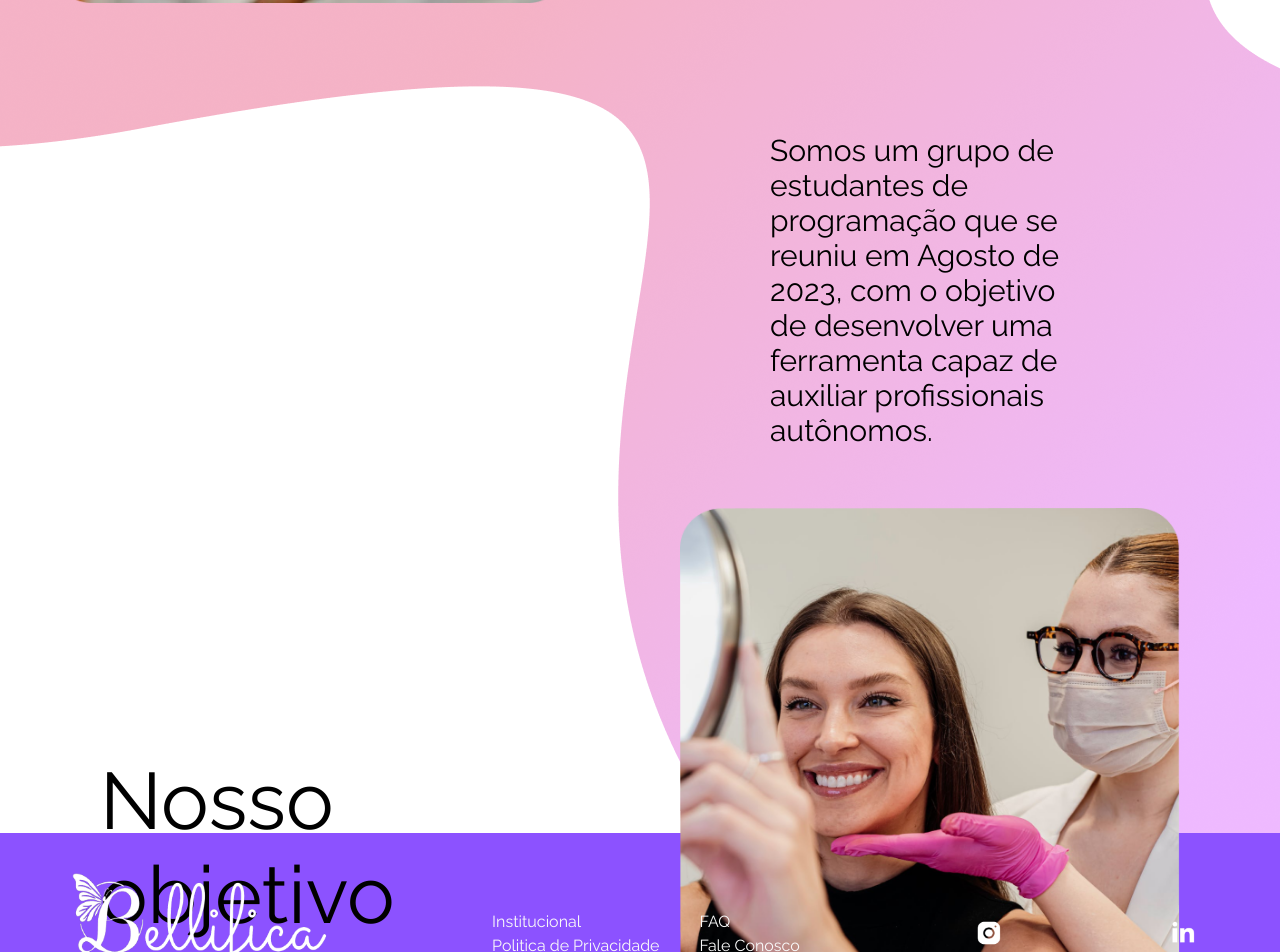
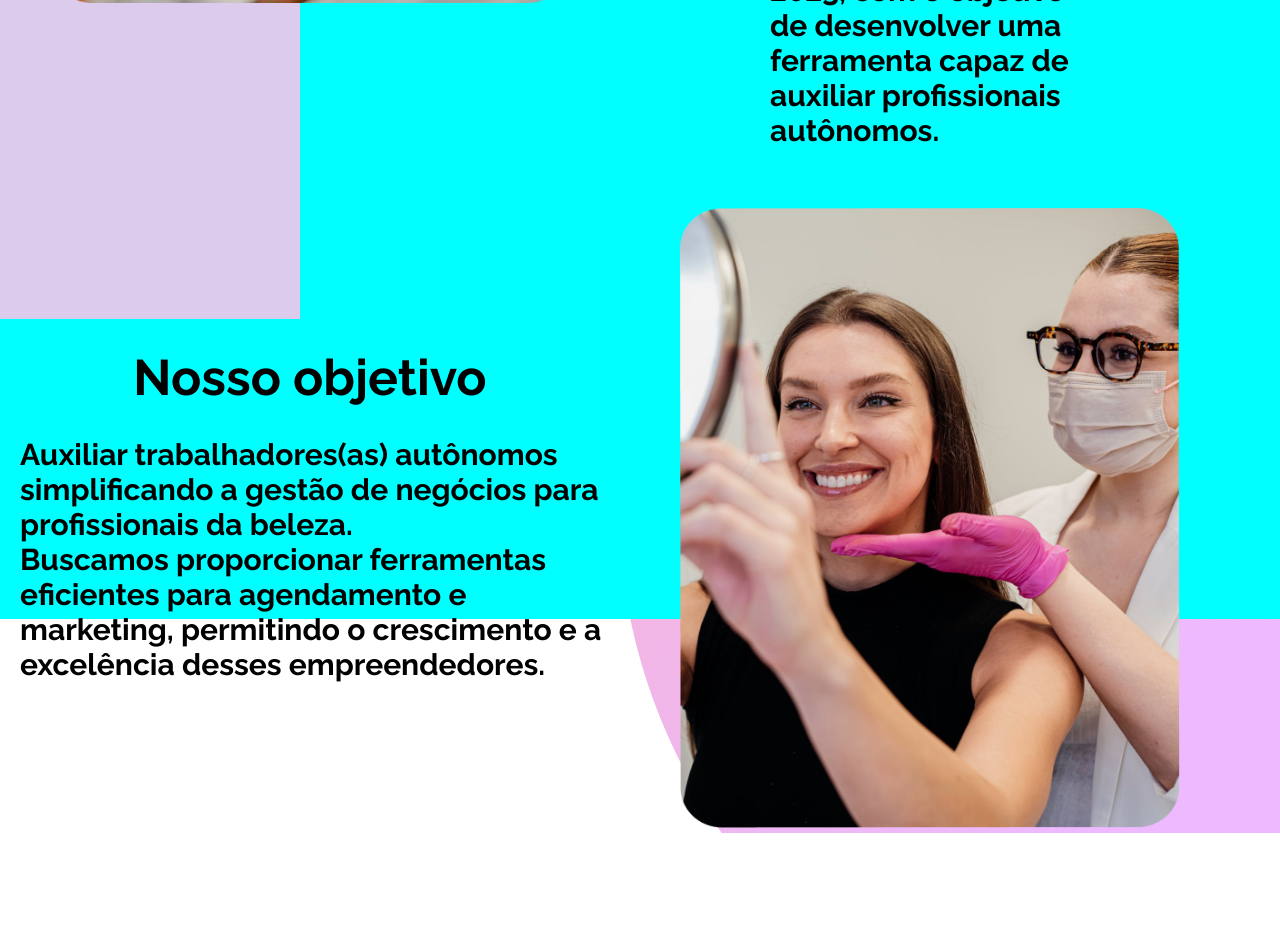
Before and after one commit to leckliss/Bellifica, a React (Create React App) app: page /sobre in a window 1280 px wide. Shown: the part 1060-2012 px from the top of the page. Built offline with nearby package versions, Linux system fonts and the light colour scheme.

Commit message:
mexendo no sobre

```diff
--- a/src/pages/sobre/Sobre.module.css
+++ b/src/pages/sobre/Sobre.module.css
@@ -1,21 +1,25 @@
 @import url('https://fonts.googleapis.com/css2?family=Raleway:wght@400;700&display=swap');
 
+.fundo{
+    margin: 0;
+    padding: 0;
+}
 
-.quemsomos{
+.quemsomos {
     width: 100%;
     height: 100vh;
     font-family: 'Raleway', sans-serif;
 
 }
 
-.logo{
+.logo {
     width: 400px;
     height: 200px;
     margin-left: 500px;
     margin-top: 40px;
 }
 
-.fundao{
+.fundao {
     width: 100%;
     height: 1500px;
     background-image: url(../../assets/imgs/sobre/fundo-sobre.png);
@@ -24,21 +28,21 @@
 
 }
 
-.imagem1{
+.imagem1 {
     width: 500px;
     height: 520px;
     margin-top: 150px;
 
 }
 
-.grupo1{
+.grupo1 {
     display: flex;
     flex-direction: row;
     justify-content: space-evenly;
 
 }
 
-.texto1{
+.texto1 {
     display: flex;
     flex-direction: column;
     justify-content: center;
@@ -46,28 +50,31 @@
 
 }
 
-.texto1 h1{
+.texto1 h1 {
     font-size: 60px;
     color: #000;
     font-weight: bold;
-
-}
-
-.texto1 p{
-    width: 300px;
-    color: #000;
-    font-size: 30px;
+    margin-top: -100px;
 
 
 }
 
-.grupo2{
+.texto1 p {
+    width: 300px;
+    color: #000;
+    font-size: 30px;
+    font-weight: bold;
+    margin-top: -200px;
+
+}
+
+.grupo2 {
     display: flex;
     flex-direction: row;
     justify-content: space-between;
 }
 
-.imagem2{
+.imagem2 {
     width: 500px;
     height: 620px;
     margin-right: 100px;
@@ -75,6 +82,42 @@
 
 }
 
-.texto2 p{
+.texto2 {
+    display: flex;
+    flex-direction: column;
+    justify-content: center;
+    align-items: center;
+    margin-top: 200px;
+}
+
+.texto2 h2 {
+    color: #000;
+    font-size: 50px;
+    font-weight: bold;
+}
+
+.texto2 p {
     width: 600px;
+    font-size: 30px;
+    font-weight: bold;
+    color: #000;
+    margin-top: 30px;
+    margin-left: 20px;
 }
+
+.texto2 h1{
+    font-size: 55px;
+    font-weight: bold;
+}
+
+.princi{
+    width: 100%;
+    height: 100vh;
+    background-color: aqua;
+}
+
+.enfoque{
+    width: 300px;
+    height: 500px;
+    background-color: #DCCBED;
+}
--- a/src/pages/sobre/sobre.js
+++ b/src/pages/sobre/sobre.js
@@ -12,7 +12,7 @@ function Sobre() {
             <main className={Styles.fundo}>
 
                 <section className={Styles.quemsomos}>
-                    <div className={Styles.img-logo}>
+                    <div className={Styles.img - logo}>
                         <img src={logo} alt='logo' className={Styles.logo} />
                     </div>
 
@@ -29,20 +29,25 @@ function Sobre() {
                         <div className={Styles.grupo2}>
 
                             <div className={Styles.texto2}>
-                                <h1>Nosso objetivo</h1>
+                                <h2>Nosso objetivo</h2>
                                 <p>Auxiliar trabalhadores(as) autônomos simplificando a gestão de negócios para profissionais da beleza.<br /> Buscamos proporcionar ferramentas eficientes para agendamento e marketing, permitindo o crescimento e a excelência desses empreendedores.</p>
+                                <h1>Nossos Princípios</h1>
                             </div>
 
                             <img src={cuidos} alt='mulher se olhando no espelho' className={Styles.imagem2} />
                         </div>
+                    </div>
+                </section>
+
+                <section className={Styles.princi}>
+                    <div className={Styles.enfoque}>
 
                     </div>
 
-                    <Footer/>
                 </section>
 
+            </main>
 
-            </main>
 
         </>
     )
```
